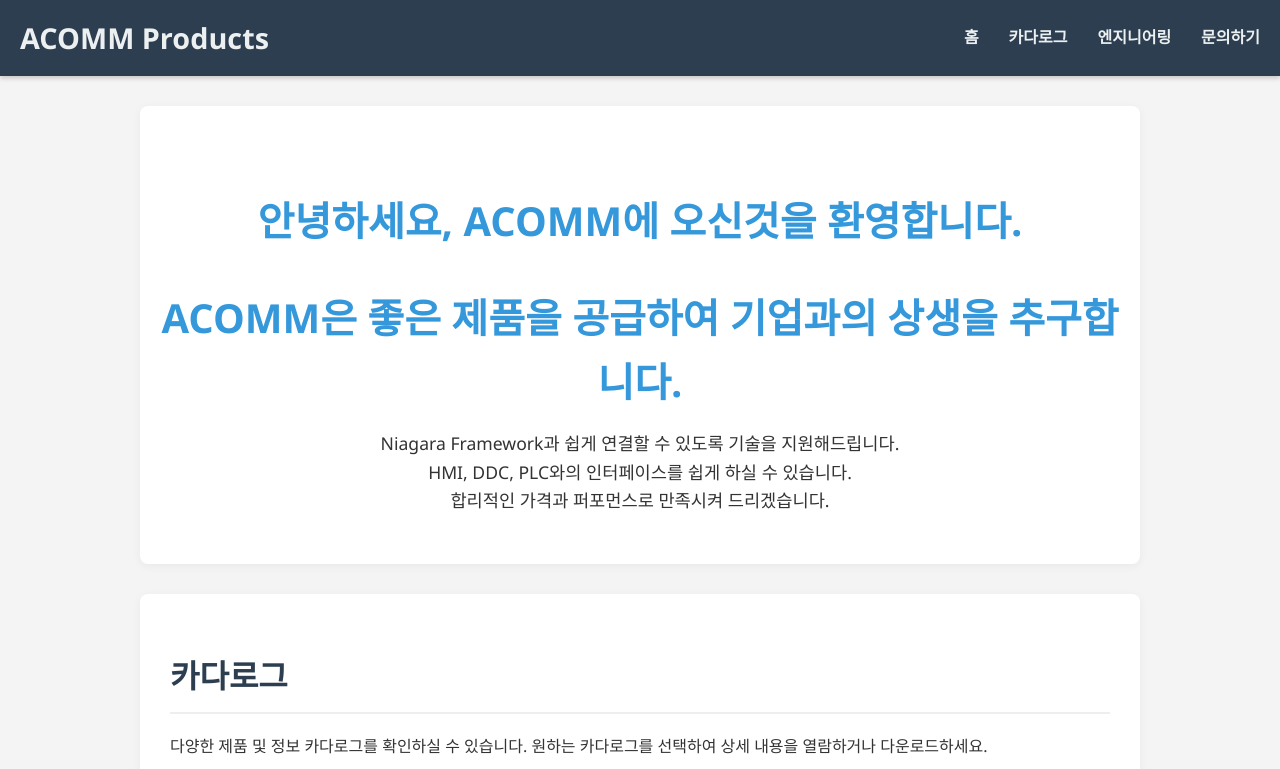
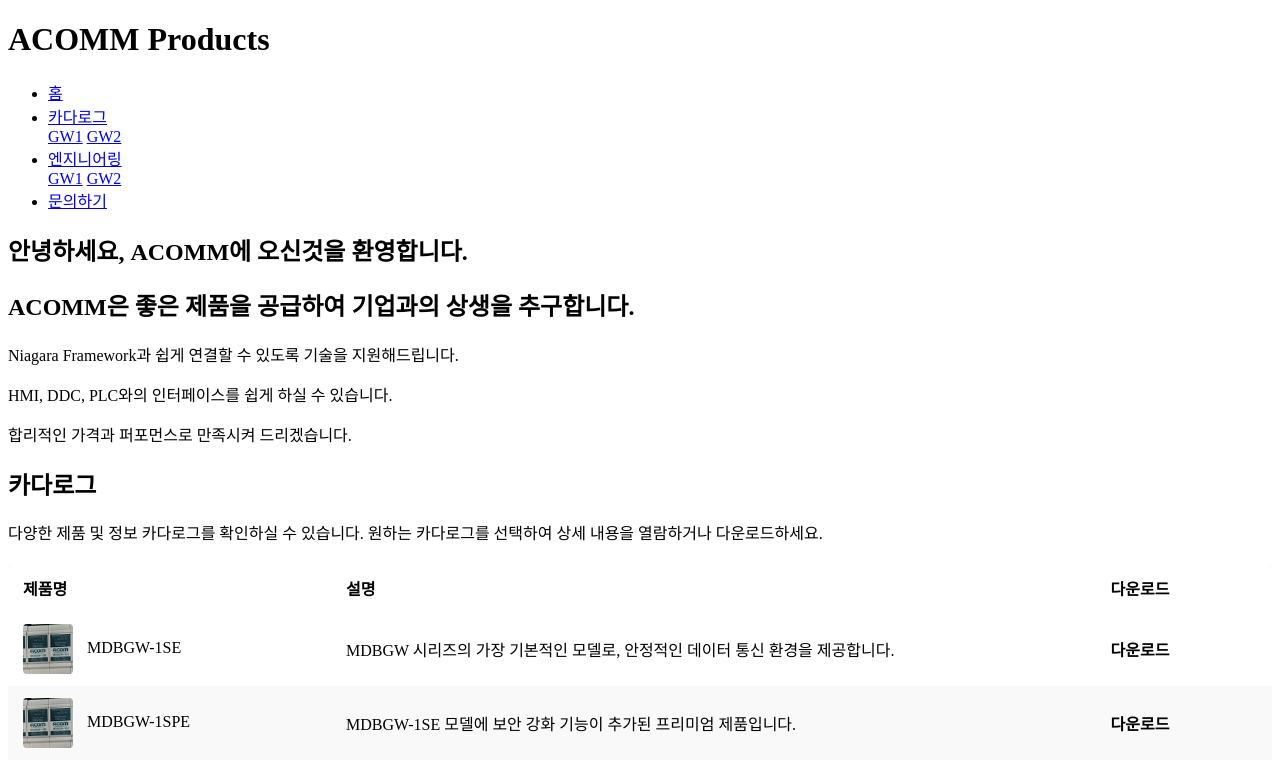
Before and after one commit to acommsales1024/acomm, a plain HTML site: page index.html in a window 1280 px wide. Shown: the top 769 px of the page. Drawn offline with Linux system fonts and the light colour scheme.

Commit message:
Update style.css

```diff
--- a/style.css
+++ b/style.css
@@ -1,165 +1,94 @@
 /* style.css */
 
-/* 블루톤 색상 변수 정의 */
-:root {
-    --main-blue: #2c3e50; /* 헤더, 푸터 배경 등 진한 파랑 */
-    --light-blue: #3498db; /* 버튼, 강조색 등 중간 파랑 */
-    --highlight-blue: #5dade2; /* 호버 시 밝은 파랑 */
-    --text-light: #ecf0f1; /* 밝은 텍스트 색상 */
-    --text-dark: #333; /* 어두운 텍스트 색상 */
-    --background-light: #f4f4f4; /* 본문 배경 */
-    --background-white: #ffffff; /* 컨텐츠 박스 배경 */
-    --border-gray: #eee; /* 경계선 색상 */
+/* ... (기존 스타일 코드 유지) ... */
+
+/* 카다로그 섹션 내 테이블 스타일 */
+.product-table-container {
+    overflow-x: auto; /* 테이블이 너무 넓을 경우 가로 스크롤 허용 */
+    margin-top: 20px;
 }
 
-/* 기본 설정 */
-body {
-    font-family: 'Segoe UI', Tahoma, Geneva, Verdana, sans-serif;
-    line-height: 1.6;
-    margin: 0;
-    padding: 0;
-    background-color: var(--background-light);
-    color: var(--text-dark);
+table {
+    width: 100%;
+    border-collapse: collapse; /* 테이블 셀 경계선 병합 */
+    margin: 0 auto;
+    background-color: var(--background-white);
+    box-shadow: 0 0 10px rgba(0, 0, 0, 0.05);
+    border-radius: 8px; /* 테이블 전체에 둥근 모서리 적용 */
+    table-layout: fixed; /* 테이블 너비 고정! 이 줄이 중요합니다. */
 }
 
-/* 헤더 스타일 */
-header {
-    background-color: var(--main-blue);
-    color: var(--text-light);
-    padding: 15px 20px;
-    display: flex; /* 로고와 메뉴를 한 줄에 정렬 */
-    justify-content: space-between; /* 양 끝으로 분리 */
-    align-items: center; /* 수직 가운데 정렬 */
-    box-shadow: 0 2px 5px rgba(0,0,0,0.2);
+/* 각 컬럼(열)의 너비를 지정합니다. 총 100%가 되도록 조정해주세요. */
+table th:nth-child(1), table td:nth-child(1) { /* 제품명 컬럼 */
+    width: 25%;
+    /* 텍스트가 넘칠 경우 처리 - 필요시 적용 */
+    word-wrap: break-word; /* 긴 단어 강제 줄 바꿈 */
 }
 
-.logo h1 {
-    margin: 0;
-    font-size: 1.8em;
+table th:nth-child(2), table td:nth-child(2) { /* 설명 컬럼 */
+    width: 55%;
+    /* 텍스트가 넘칠 경우 처리 - 필요시 적용 */
+    word-wrap: break-word; /* 긴 단어 강제 줄 바꿈 */
 }
 
-/* 네비게이션 메뉴 스타일 */
-nav ul {
-    list-style: none;
-    margin: 0;
-    padding: 0;
-    display: flex; /* 메뉴 아이템을 가로로 정렬 */
+table th:nth-child(3), table td:nth-child(3) { /* 다운로드 컬럼 */
+    width: 20%;
+    text-align: center; /* 다운로드 버튼 중앙 정렬 */
 }
 
-nav ul li {
-    position: relative; /* 드롭다운 메뉴를 위한 기준점 설정 */
-    margin-left: 30px;
+
+table th, table td {
+    padding: 12px 15px;
+    border: 1px solid var(--border-gray);
+    text-align: left;
+    vertical-align: middle; /* 세로 중앙 정렬 */
 }
 
-nav ul li a {
-    color: var(--text-light);
-    text-decoration: none;
-    padding: 10px 0;
-    display: block;
+/* 헤더(타이틀) 부분 색상 포인트 */
+table th {
+    background-color: var(--main-blue); /* 기존보다 더 진한 메인 블루 색상으로 변경 */
+    color: var(--text-light); /* 헤더 글자색 유지 (흰색) */
     font-weight: bold;
-    transition: color 0.3s ease; /* 호버 시 부드러운 전환 효과 */
+    text-transform: uppercase;
 }
 
-nav ul li a:hover,
-nav ul li a:focus, /* 키보드 접근성을 위한 focus 효과 */
-nav ul li a:active { /* 클릭 시 효과 */
-    color: var(--highlight-blue); /* 마우스 오버/클릭 시 색상 변경 */
+table tbody tr:nth-child(even) { /* 짝수 행 배경색 */
+    background-color: #f9f9f9;
 }
 
-/* 드롭다운 메뉴 스타일 */
-.dropdown-content {
-    display: none; /* 기본적으로 숨김 */
-    position: absolute;
-    background-color: var(--light-blue); /* 드롭다운 배경색 */
-    min-width: 160px;
-    box-shadow: 0px 8px 16px 0px rgba(0,0,0,0.2);
-    z-index: 1; /* 다른 요소 위에 표시 */
-    border-radius: 4px;
-    overflow: hidden; /* 모서리 둥글게 */
-    top: 100%; /* 부모 li 바로 아래에 위치 */
-    left: 0;
+table tbody tr:hover { /* 마우스 오버 시 행 배경색 */
+    background-color: #e0f2f7; /* 약간 더 밝은 블루 계열 */
+    transition: background-color 0.2s ease;
 }
 
-.dropdown-content a {
-    color: var(--text-light);
-    padding: 12px 16px;
-    text-decoration: none;
-    display: block;
-    text-align: left;
-    transition: background-color 0.3s ease; /* 호버 시 부드러운 전환 효과 */
+/* 제품 사진 썸네일 스타일 */
+.product-thumbnail {
+    width: 50px; /* 작은 사진 크기 */
+    height: 50px;
+    object-fit: cover; /* 이미지가 잘리지 않고 채워지도록 */
+    margin-right: 10px;
+    border-radius: 4px; /* 사진 모서리 둥글게 */
+    vertical-align: middle; /* 텍스트와 세로 중앙 정렬 */
+    border: 1px solid var(--border-gray);
 }
 
-.dropdown-content a:hover,
-.dropdown-content a:focus,
-.dropdown-content a:active {
-    background-color: var(--highlight-blue); /* 드롭다운 메뉴 아이템 호버/클릭 시 색상 */
+/* 다운로드 버튼 스타일 */
+.download-button {
+    display: inline-block; /* 버튼처럼 보이게 */
+    background-color: var(--light-blue); /* 다운로드 버튼 배경색 (기존과 동일) */
+    color: var(--text-light);
+    padding: 8px 15px;
+    text-decoration: none;
+    border-radius: 5px;
+    transition: background-color 0.3s ease;
+    font-weight: bold;
+    white-space: nowrap; /* 다운로드 텍스트가 줄바꿈되지 않도록 */
+}
+
+.download-button:hover,
+.download-button:focus {
+    background-color: var(--highlight-blue); /* 마우스 오버 시 색상 변경 */
     color: var(--text-light); /* 텍스트 색상 유지 */
 }
 
-/* 드롭다운 부모 메뉴에 마우스 올리면 드롭다운 내용 보이기 */
-.dropdown:hover .dropdown-content {
-    display: block;
-}
-
-/* 메인 컨텐츠 영역 스타일 */
-main {
-    max-width: 1000px;
-    margin: 30px auto;
-    padding: 0 20px;
-}
-
-.hero-section {
-    background-color: var(--background-white);
-    text-align: center;
-    padding: 50px 20px;
-    margin-bottom: 30px;
-    border-radius: 8px;
-    box-shadow: 0 2px 10px rgba(0,0,0,0.05);
-}
-
-.hero-section h2 {
-    color: var(--light-blue);
-    font-size: 2.5em;
-    margin-bottom: 15px;
-}
-
-.hero-section p {
-    font-size: 1.1em;
-    color: var(--text-dark);
-    max-width: 700px;
-    margin: 0 auto;
-}
-
-.content-section {
-    background-color: var(--background-white);
-    padding: 30px;
-    margin-bottom: 30px;
-    border-radius: 8px;
-    box-shadow: 0 2px 10px rgba(0,0,0,0.05);
-}
-
-.content-section h2 {
-    color: var(--main-blue);
-    font-size: 2em;
-    border-bottom: 2px solid var(--border-gray);
-    padding-bottom: 10px;
-    margin-bottom: 20px;
-}
-
-/* 폼 요소 스타일 (문의하기 섹션) */
-form {
-    display: flex;
-    flex-direction: column;
-    gap: 15px;
-    max-width: 500px;
-    margin: 0 auto;
-}
-
-form input[type="text"],
-form input[type="email"],
-form textarea {
-    padding: 12px;
-    border: 1px solid var(--border-gray);
-    border-radius: 5px;
-    font-size: 1em;
-    transition: border-color 0.3s
+/* ... (나머지 푸터 스타일 등 기존 스타일 유지) ... */
```
